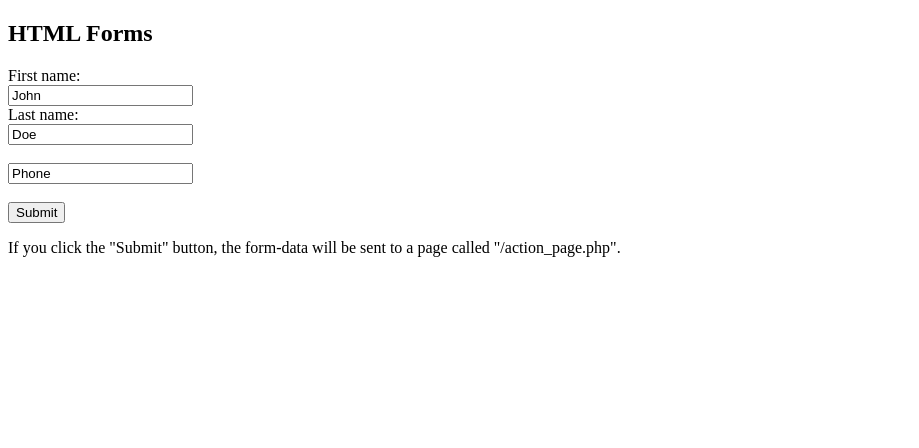
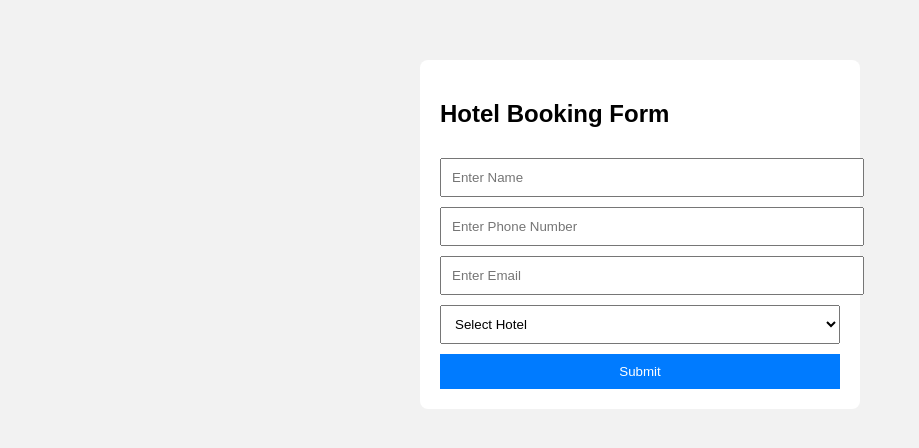
Before and after one commit to SuseelaRaniBoddupalli/express-app, a plain HTML site: page code/index.html in a window 1280 px wide. Shown: the whole page, without its empty margins (0-919 px from the left). Drawn offline with Linux system fonts and the light colour scheme.

Commit message:
update file

```diff
--- a/code/index.html
+++ b/code/index.html
@@ -1,19 +1,91 @@
 <!DOCTYPE html>
 <html>
+<head>
+    <title>Hotel Booking</title>
+    <style>
+        body {
+            font-family: Arial;
+            background: #f2f2f2;
+        }
+        .container {
+            width: 400px;
+            margin: 60px auto;
+            background: white;
+            padding: 20px;
+            border-radius: 8px;
+        }
+        input, select, button {
+            width: 100%;
+            padding: 10px;
+            margin-top: 10px;
+        }
+        button {
+            background: #007bff;
+            color: white;
+            border: none;
+            cursor: pointer;
+        }
+    </style>
+</head>
 <body>
 
-<h2>HTML Forms</h2>
+<div class="container">
+    <h2>Hotel Booking Form</h2>
 
-<form action="/action_page.php">
-  <label for="fname">First name:</label><br>
-  <input type="text" id="fname" name="fname" value="John"><br>
-  <label for="lname">Last name:</label><br>
-  <input type="text" id="lname" name="lname" value="Doe"><br><br>
-  <input type="text" id="phone" name="phone" value="Phone"><br><br>
-  <input type="submit" value="Submit">
-</form>
+    <form onsubmit="return validateForm()">
+        <input type="text" id="name" placeholder="Enter Name">
+        <input type="text" id="phone" placeholder="Enter Phone Number">
+        <input type="text" id="email" placeholder="Enter Email">
 
-<p>If you click the "Submit" button, the form-data will be sent to a page called "/action_page.php".</p>
+        <select id="hotel">
+            <option value="">Select Hotel</option>
+            <option value="Taj">Taj Hotel</option>
+            <option value="Oberoi">Oberoi Hotel</option>
+            <option value="ITC">ITC Hotel</option>
+        </select>
 
+        <button type="submit">Submit</button>
+    </form>
+</div>
+
+<script>
+function validateForm() {
+    let name = document.getElementById("name").value;
+    let phone = document.getElementById("phone").value;
+    let email = document.getElementById("email").value;
+    let hotel = document.getElementById("hotel").value;
+
+    let namePattern = /^[A-Za-z]+$/;
+    let phonePattern = /^[0-9]{10}$/;
+    let emailPattern = /^[^ ]+@[^ ]+\.[a-z]{2,3}$/;
+
+    if (!name.match(namePattern)) {
+        alert("Invalid Name");
+        return false;
+    }
+
+    if (!phone.match(phonePattern)) {
+        alert("Invalid Phone Number");
+        return false;
+    }
+
+    if (!email.match(emailPattern)) {
+        alert("Invalid Email");
+        return false;
+    }
+
+    if (hotel === "") {
+        alert("Please select a hotel");
+        return false;
+    }
+
+    // Store selected hotel
+    localStorage.setItem("selectedHotel", hotel);
+
+    // Move to second screen
+    window.location.href = "details.html";
+    return false;
+}
+</script>
 </body>
 </html>
```
